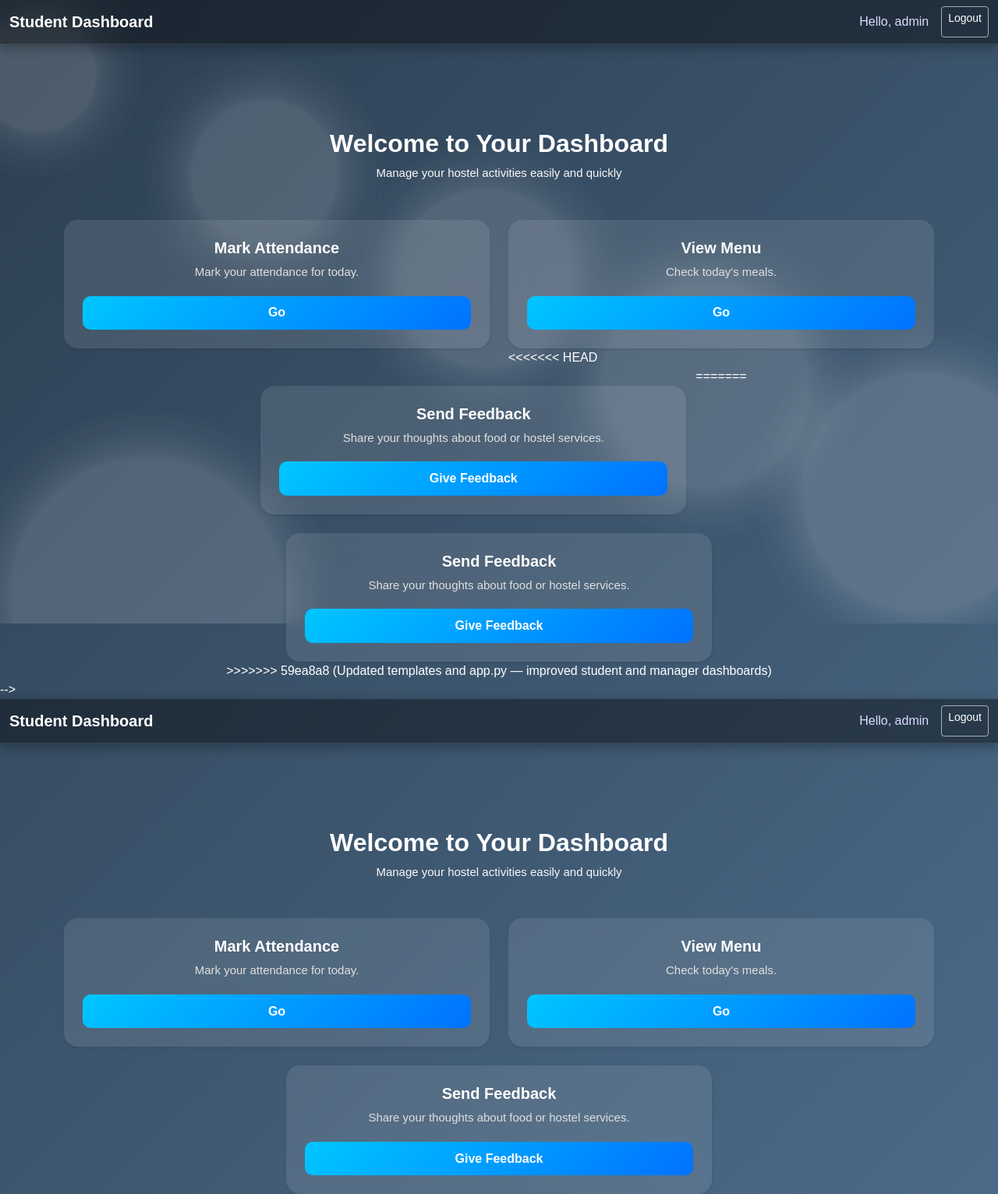
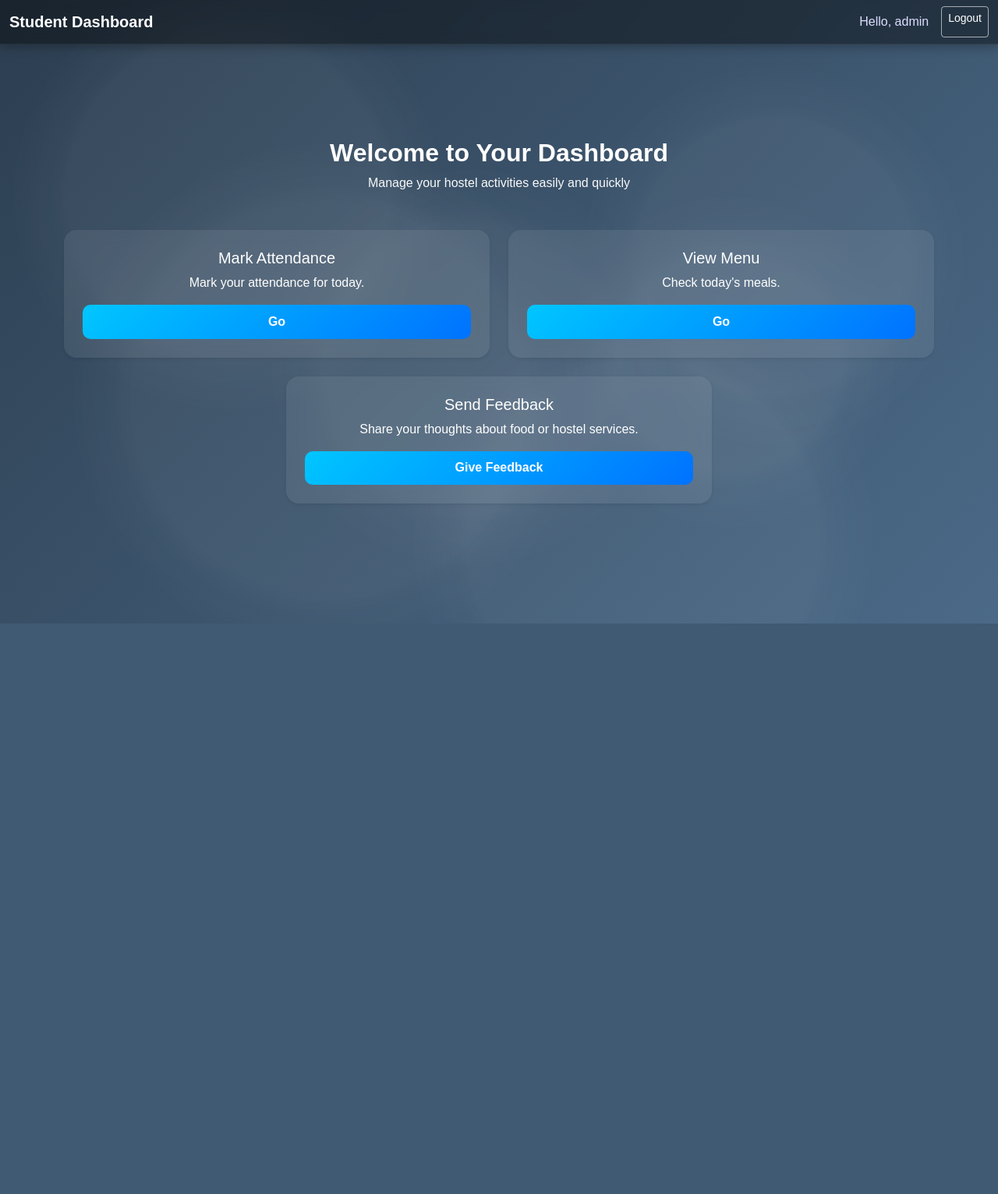
Before and after one commit to Shafkat494/chillies, a Flask app: template templates/student_dashboard.html in a window 1280 px wide. Shown: the whole page at 78% size. After the commit the page ends 800 px from the top, so only its background shows below. Run offline with Flask 3, Linux system fonts and the light colour scheme; the template is opened without the code that fills it, so the values that code supplies are empty; a user stored in the database is signed in.

Commit message:
Update student_dashboard.html

```diff
--- a/templates/student_dashboard.html
+++ b/templates/student_dashboard.html
@@ -1,12 +1,23 @@
 <!DOCTYPE html>
 <html lang="en">
 <head>
-  <meta charset="UTF-8">
+  <meta charset="UTF-8" />
+  <meta name="viewport" content="width=device-width,initial-scale=1" />
   <title>Student Dashboard</title>
   <link href="https://cdn.jsdelivr.net/npm/bootstrap@5.3.3/dist/css/bootstrap.min.css" rel="stylesheet">
   <style>
+    :root {
+      --bg-a: #2c3e50;
+      --bg-b: #4b6a88;
+    }
+
+    html, body {
+      height: 100%;
+      margin: 0;
+    }
+
     body {
-      background: linear-gradient(135deg, #2c3e50, #4b6a88);
+      background: linear-gradient(135deg, var(--bg-a), var(--bg-b));
       min-height: 100vh;
       font-family: 'Poppins', sans-serif;
       color: #fff;
@@ -14,391 +25,109 @@
       position: relative;
     }
 
-    /* Animated Background Circles */
+    /* Animated Background — six large soft circles (static markup, CSS controls motion) */
     .background-animation {
       position: fixed;
-      top: 0;
-      left: 0;
-      width: 100%;
-      height: 100%;
+      inset: 0;
       overflow: hidden;
       z-index: 0;
+      pointer-events: none;
     }
 
-    .circle {
+    .background-animation .circle {
       position: absolute;
       border-radius: 50%;
-      background: rgba(255, 255, 255, 0.08);
-      box-shadow: 0 0 80px rgba(255, 255, 255, 0.15);
-      animation: moveCircle linear infinite alternate;
-      filter: blur(2px);
+      background: rgba(255,255,255,0.06);
+      box-shadow: 0 0 120px rgba(255,255,255,0.10);
+      filter: blur(6px);
+      transform: translate3d(0,0,0);
+      will-change: transform, opacity;
+      animation: float-slow infinite alternate ease-in-out;
+      opacity: 0.9;
     }
 
-    @keyframes moveCircle {
-      0% {
-        transform: translate(0, 0) scale(1);
-      }
-      100% {
-        transform: translate(var(--moveX), var(--moveY)) scale(1.05);
-      }
+    /* Individual circle sizes / positions / speeds */
+    .circle.c1 { width: 420px; height: 420px; top: 6%; left: 6%; animation-duration: 26s; --dx: 40px; --dy: -50px; }
+    .circle.c2 { width: 360px; height: 360px; top: 18%; right: 8%; animation-duration: 30s; --dx: -60px; --dy: 40px; }
+    .circle.c3 { width: 520px; height: 520px; bottom: 4%; left: 12%; animation-duration: 34s; --dx: 60px; --dy: 30px; }
+    .circle.c4 { width: 300px; height: 300px; top: 40%; left: 62%; animation-duration: 22s; --dx: -45px; --dy: -30px; }
+    .circle.c5 { width: 460px; height: 460px; top: 58%; right: 18%; animation-duration: 28s; --dx: 50px; --dy: -45px; }
+    .circle.c6 { width: 380px; height: 380px; bottom: 18%; right: 38%; animation-duration: 32s; --dx: -35px; --dy: 55px; }
+
+    @keyframes float-slow {
+      from { transform: translate3d(0,0,0) scale(1); opacity: 0.85; }
+      to   { transform: translate3d(var(--dx,20px), var(--dy, -20px), 0) scale(1.03); opacity: 0.95; }
     }
 
     /* Navbar */
     .navbar {
-      background: rgba(0, 0, 0, 0.4) !important;
-      backdrop-filter: blur(10px);
-      border-bottom: 1px solid rgba(255, 255, 255, 0.1);
-      box-shadow: 0 4px 15px rgba(0, 0, 0, 0.3);
+      background: rgba(0,0,0,0.42) !important;
+      backdrop-filter: blur(8px);
+      border-bottom: 1px solid rgba(255,255,255,0.06);
+      box-shadow: 0 4px 12px rgba(0,0,0,0.25);
       position: relative;
       z-index: 10;
     }
 
-    .navbar-brand {
-      font-weight: 600;
-      color: #fff !important;
-    }
+    .navbar-brand { font-weight: 600; color: #fff !important; }
 
-    .navbar-text {
-      color: #dcdcff;
-      font-weight: 500;
-    }
+    .navbar-text { color: #dcdcff; font-weight: 500; }
 
     .btn-outline-light {
-      border: 1px solid rgba(255, 255, 255, 0.6);
+      border: 1px solid rgba(255,255,255,0.6);
       color: #fff;
-      transition: all 0.3s ease;
+      transition: all 0.25s ease;
     }
-
-    .btn-outline-light:hover {
-      background: rgba(255, 255, 255, 0.2);
-      transform: translateY(-2px);
-    }
+    .btn-outline-light:hover { background: rgba(255,255,255,0.08); transform: translateY(-2px); }
 
     /* Cards */
     .card {
-      background: rgba(255, 255, 255, 0.1);
-      backdrop-filter: blur(10px);
+      background: rgba(255,255,255,0.08);
+      backdrop-filter: blur(8px);
       border: none;
-      border-radius: 18px;
-      box-shadow: 0 10px 25px rgba(0, 0, 0, 0.25);
+      border-radius: 16px;
+      box-shadow: 0 10px 28px rgba(0,0,0,0.28);
       color: #fff;
-      transition: all 0.3s ease;
-      z-index: 2;
+      transition: transform 0.28s ease, box-shadow 0.28s ease;
+      z-index: 5;
     }
+    .card:hover { transform: translateY(-6px); box-shadow: 0 18px 44px rgba(0,0,0,0.36); }
 
-    .card:hover {
-      transform: translateY(-5px);
-      box-shadow: 0 14px 35px rgba(0, 0, 0, 0.4);
-    }
-
-    h5 {
-      font-weight: 600;
-      margin-bottom: 0.5rem;
-    }
-
-    p {
-      color: #e0e0e0;
-      font-size: 15px;
-      margin-bottom: 1.2rem;
-    }
+    h2.fw-bold { z-index: 5; position: relative; }
+    .text-light { color: rgba(255,255,255,0.9); }
 
     .btn-success {
-      background: linear-gradient(135deg, #00c6ff, #0072ff);
+      background: linear-gradient(135deg,#00c6ff,#0072ff);
       border: none;
       color: #fff;
       font-weight: 600;
       border-radius: 10px;
-      padding: 0.6rem 1.2rem;
-      transition: all 0.3s ease;
-    }
-
-    .btn-success:hover {
-      transform: translateY(-2px);
-      opacity: 0.95;
+      padding: 0.6rem 1.1rem;
     }
 
     .container {
-      padding-top: 60px;
+      padding-top: 72px;
       position: relative;
-      z-index: 5;
+      z-index: 6; /* ensure content sits above circles */
     }
 
-    .row {
-      justify-content: center;
-    }
+    .row { justify-content: center; }
 
-    .card {
-      animation: fadeIn 0.8s ease-out;
-    }
-
-    @keyframes fadeIn {
-      from {
-        opacity: 0;
-        transform: translateY(20px);
-      }
-      to {
-        opacity: 1;
-        transform: translateY(0);
-      }
-    }
-
-    @media (max-width: 768px) {
-      .card {
-        margin: 0 1rem;
-      }
+    @media (max-width:768px) {
+      .circle { filter: blur(8px); opacity: 0.7; }
+      .container { padding-top: 84px; }
     }
   </style>
 </head>
-
 <body>
-  <!-- Floating Circles Background -->
-  <div class="background-animation">
-    {% for i in range(6) %}
-      <div class="circle"
-        style="
-          width: {{ 150 + (i * 40) }}px;
-          height: {{ 150 + (i * 40) }}px;
-          top: {{ (i * 15) % 100 }}%;
-          left: {{ (i * 20) % 100 }}%;
-          animation-duration: {{ 20 + (i * 3) }}s;
-          animation-delay: {{ (i * 1) % 5 }}s;
-          --moveX: {{ (-80 + (i * 30)) }}px;
-          --moveY: {{ (60 - (i * 25)) }}px;
-        ">
-      </div>
-    {% endfor %}
-  </div>
-
-  <!-- Navbar -->
-  <nav class="navbar navbar-expand-lg navbar-dark bg-dark">
-    <div class="container-fluid">
-      <a class="navbar-brand" href="#">Student Dashboard</a>
-      <div class="d-flex">
-        <span class="navbar-text me-3">Hello, {{ session['username'] }}</span>
-        <a href="{{ url_for('logout') }}" class="btn btn-outline-light btn-sm">Logout</a>
-      </div>
-    </div>
-  </nav>
-
-  <!-- Dashboard Content -->
-  <div class="container mt-5">
-    <div class="text-center mb-5">
-      <h2 class="fw-bold">Welcome to Your Dashboard</h2>
-      <p class="text-light">Manage your hostel activities easily and quickly</p>
-    </div>
-
-    <div class="row g-4">
-      <div class="col-md-6">
-        <div class="card shadow-sm text-center p-4">
-          <h5>Mark Attendance</h5>
-          <p>Mark your attendance for today.</p>
-          <a href="{{ url_for('student_attendance') }}" class="btn btn-success">Go</a>
-        </div>
-      </div>
-
-      <div class="col-md-6">
-        <div class="card shadow-sm text-center p-4">
-          <h5>View Menu</h5>
-          <p>Check today's meals.</p>
-          <a href="{{ url_for('student_menu') }}" class="btn btn-success">Go</a>
-        </div>
-<<<<<<< HEAD
-      </div>
-
-      <div class="col-md-6">
-        <div class="card shadow-sm text-center p-4">
-          <h5>Send Feedback</h5>
-          <p>Share your thoughts about food or hostel services.</p>
-          <a href="{{ url_for('student_feedback') }}" class="btn btn-success">Give Feedback</a>
-        </div>
-      </div>
-=======
-
-        <div class="col-md-6">
-          <div class="card shadow-sm text-center p-4">
-            <h5>Send Feedback</h5>
-            <p>Share your thoughts about food or hostel services.</p>
-            <a href="{{ url_for('student_feedback') }}" class="btn btn-success">Give Feedback</a>
-        </div>
-</div>
-
-
-
->>>>>>> 59ea8a8 (Updated templates and app.py — improved student and manager dashboards)
-    </div>
-  </div>
-</body>
-</html> -->
-
-<!DOCTYPE html>
-<html lang="en">
-<head>
-  <meta charset="UTF-8">
-  <title>Student Dashboard</title>
-  <link href="https://cdn.jsdelivr.net/npm/bootstrap@5.3.3/dist/css/bootstrap.min.css" rel="stylesheet">
-  <style>
-    body {
-      background: linear-gradient(135deg, #2c3e50, #4b6a88);
-      min-height: 100vh;
-      font-family: 'Poppins', sans-serif;
-      color: #fff;
-      overflow: hidden;
-      position: relative;
-    }
-
-    /* Animated Background Circles */
-    .background-animation {
-      position: fixed;
-      top: 0;
-      left: 0;
-      width: 100%;
-      height: 100%;
-      overflow: hidden;
-      z-index: 0;
-    }
-
-    .circle {
-      position: absolute;
-      border-radius: 50%;
-      background: rgba(255, 255, 255, 0.08);
-      box-shadow: 0 0 80px rgba(255, 255, 255, 0.15);
-      animation: moveCircle linear infinite alternate;
-      filter: blur(2px);
-    }
-
-    @keyframes moveCircle {
-      0% {
-        transform: translate(0, 0) scale(1);
-      }
-      100% {
-        transform: translate(var(--moveX), var(--moveY)) scale(1.05);
-      }
-    }
-
-    /* Navbar */
-    .navbar {
-      background: rgba(0, 0, 0, 0.4) !important;
-      backdrop-filter: blur(10px);
-      border-bottom: 1px solid rgba(255, 255, 255, 0.1);
-      box-shadow: 0 4px 15px rgba(0, 0, 0, 0.3);
-      position: relative;
-      z-index: 10;
-    }
-
-    .navbar-brand {
-      font-weight: 600;
-      color: #fff !important;
-    }
-
-    .navbar-text {
-      color: #dcdcff;
-      font-weight: 500;
-    }
-
-    .btn-outline-light {
-      border: 1px solid rgba(255, 255, 255, 0.6);
-      color: #fff;
-      transition: all 0.3s ease;
-    }
-
-    .btn-outline-light:hover {
-      background: rgba(255, 255, 255, 0.2);
-      transform: translateY(-2px);
-    }
-
-    /* Cards */
-    .card {
-      background: rgba(255, 255, 255, 0.1);
-      backdrop-filter: blur(10px);
-      border: none;
-      border-radius: 18px;
-      box-shadow: 0 10px 25px rgba(0, 0, 0, 0.25);
-      color: #fff;
-      transition: all 0.3s ease;
-      z-index: 2;
-    }
-
-    .card:hover {
-      transform: translateY(-5px);
-      box-shadow: 0 14px 35px rgba(0, 0, 0, 0.4);
-    }
-
-    h5 {
-      font-weight: 600;
-      margin-bottom: 0.5rem;
-    }
-
-    p {
-      color: #e0e0e0;
-      font-size: 15px;
-      margin-bottom: 1.2rem;
-    }
-
-    .btn-success {
-      background: linear-gradient(135deg, #00c6ff, #0072ff);
-      border: none;
-      color: #fff;
-      font-weight: 600;
-      border-radius: 10px;
-      padding: 0.6rem 1.2rem;
-      transition: all 0.3s ease;
-    }
-
-    .btn-success:hover {
-      transform: translateY(-2px);
-      opacity: 0.95;
-    }
-
-    .container {
-      padding-top: 60px;
-      position: relative;
-      z-index: 5;
-    }
-
-    .row {
-      justify-content: center;
-    }
-
-    .card {
-      animation: fadeIn 0.8s ease-out;
-    }
-
-    @keyframes fadeIn {
-      from {
-        opacity: 0;
-        transform: translateY(20px);
-      }
-      to {
-        opacity: 1;
-        transform: translateY(0);
-      }
-    }
-
-    @media (max-width: 768px) {
-      .card {
-        margin: 0 1rem;
-      }
-    }
-  </style>
-</head>
-
-<body>
-  <!-- Floating Circles Background -->
-  <div class="background-animation">
-    {% for i in range(6) %}
-      <div class="circle"
-        style="
-          width: {{ 150 + (i * 40) }}px;
-          height: {{ 150 + (i * 40) }}px;
-          top: {{ (i * 15) % 100 }}%;
-          left: {{ (i * 20) % 100 }}%;
-          animation-duration: {{ 20 + (i * 3) }}s;
-          animation-delay: {{ (i * 1) % 5 }}s;
-          --moveX: {{ (-80 + (i * 30)) }}px;
-          --moveY: {{ (60 - (i * 25)) }}px;
-        ">
-      </div>
-    {% endfor %}
+  <!-- Large soft floating circles (static markup to avoid Jinja errors) -->
+  <div class="background-animation" aria-hidden="true">
+    <div class="circle c1"></div>
+    <div class="circle c2"></div>
+    <div class="circle c3"></div>
+    <div class="circle c4"></div>
+    <div class="circle c5"></div>
+    <div class="circle c6"></div>
   </div>
 
   <!-- Navbar -->
```
